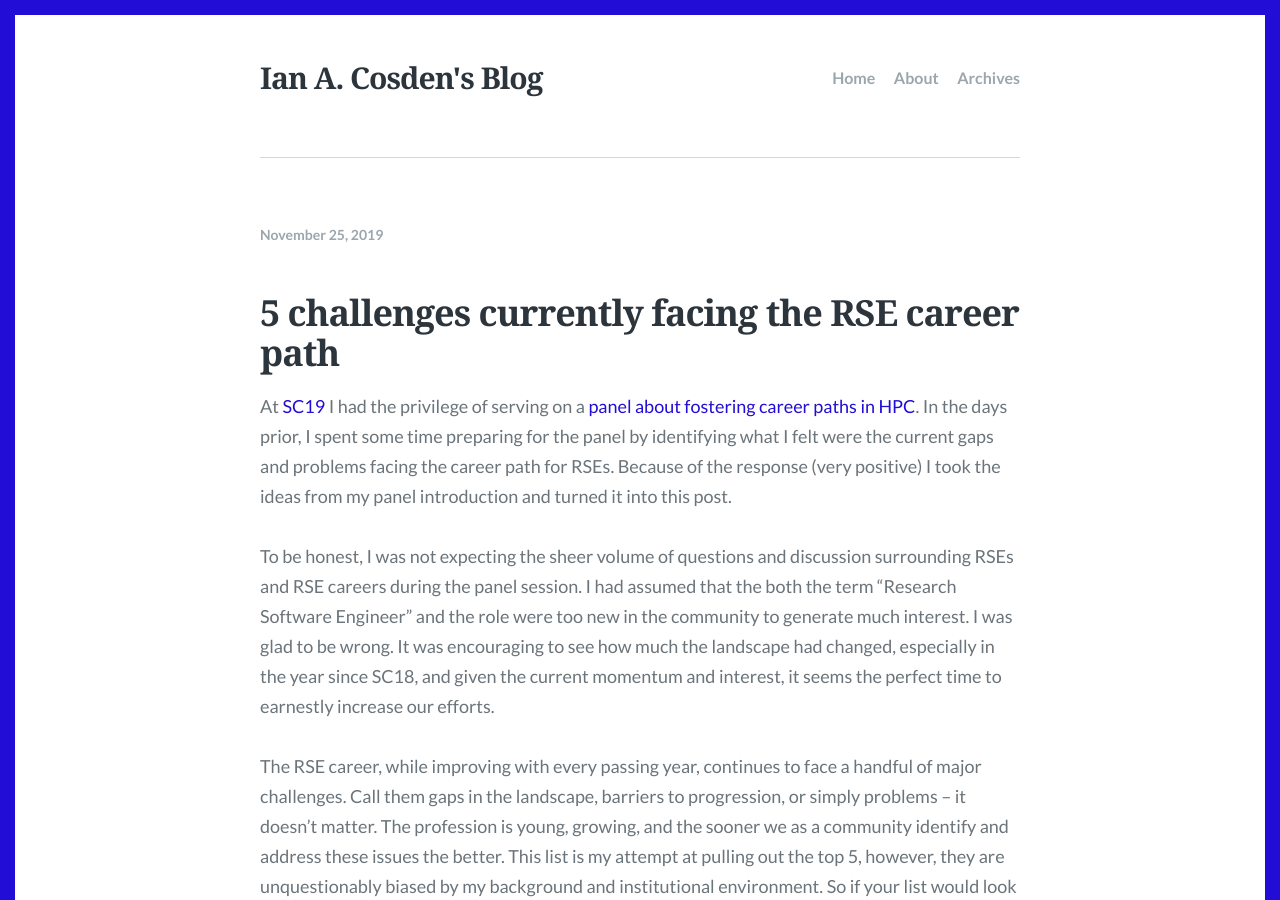
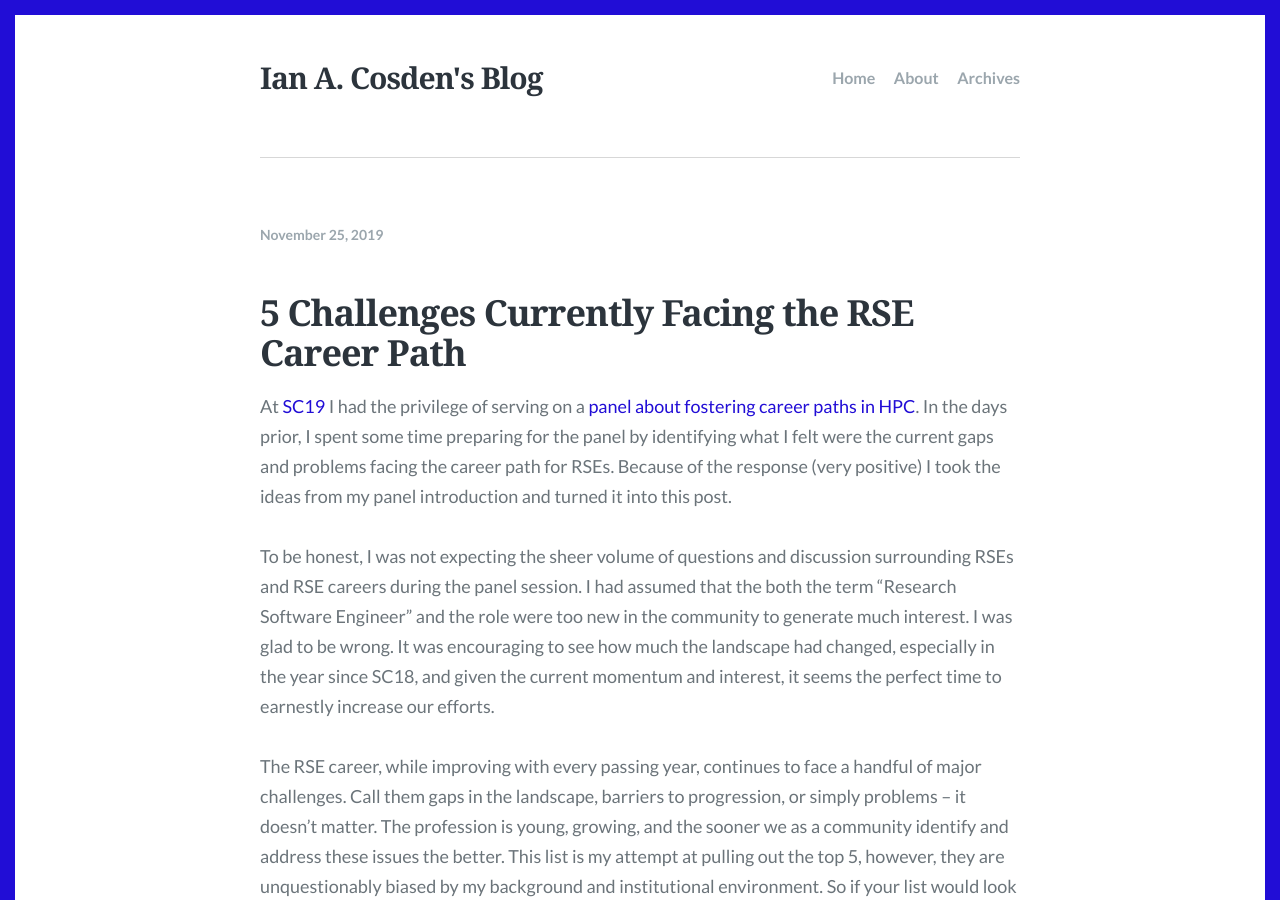
Before and after one commit to cosden/cosden.github.io, a Jekyll site: the page built from _posts/2019-11-25-RSE-career-path.md, in a window 1280 px wide and 900 px high. Built offline with Jekyll 4.4.1, drawn with Linux system fonts in a browser that asks for light colours; some web fonts are replaced.

Commit message:
Fix capitalization

```diff
--- a/_posts/2019-11-25-RSE-career-path.md
+++ b/_posts/2019-11-25-RSE-career-path.md
@@ -1,12 +1,12 @@
 ---
 layout: post
-title:  "5 challenges currently facing the RSE career path"
+title:  "5 Challenges Currently Facing the RSE Career Path"
 date:   2019-11-25
 banner_image: #/assets/images/posts/2019/Denver-SC19.jpg
 tags: [RSE]
 ---
 
-# 5 challenges currently facing the RSE career path
+# 5 Challenges Currently Facing the RSE Career Path
 
 
 At [SC19](https://sc19.supercomputing.org) I had the privilege of serving on a [panel about fostering career paths in HPC](https://sc19.supercomputing.org/presentation/?id=pan109&sess=sess227).
```
